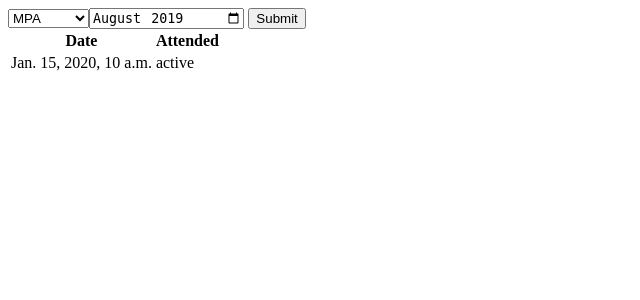
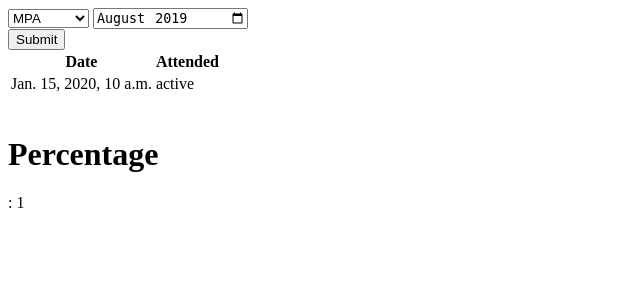
Before and after one commit to aditj/attendance_tracker, a Django app: template attendance/input/templates/input/index.html in a window 1280 px wide. Shown: the top 300 px of the page, without its empty margins (0-640 px from the left). Run offline with Django 3.2, Linux system fonts and the light colour scheme; the template is opened without the code that fills it: most values are stand-ins (such as "Sample title", 1, 10 or a date in 2020).

Commit message:
added view 2

```diff
--- a/attendance/input/templates/input/index.html
+++ b/attendance/input/templates/input/index.html
@@ -18,9 +18,10 @@
 <option value="IT TUT">IT TUT</option>
 <option value="MPA TUT">MPA TUT</option>
 
-        <input type="month" name="month" value="2019-08">
-      <button type="submit" name="button">Submit</button>
       </select>
+
+              <input type="month" name="month" value="2019-08"><br>
+            <button type="submit" name="button">Submit</button>
     </form>
 
     <table>
@@ -37,6 +38,7 @@
                 </tr>
               {% endfor %}
       </tbody>
-    </table>
-  </body>
+    </table> <br>
+    <h1>Percentage</h1>: {{ percentage }}
+    </body>
 </html>
--- a/attendance/input/views.py
+++ b/attendance/input/views.py
@@ -22,7 +22,8 @@ def view(request):
             total+=1
             if c.status==True:
                 attended+=1
-        percentage=(attended/total)*100
+        if total!=0:
+            percentage=(attended/total)*100
         return render(request,"input/index.html",context={"classes":classes,"percentage":percentage})
     else:
         return render(request,"input/index.html")
```
